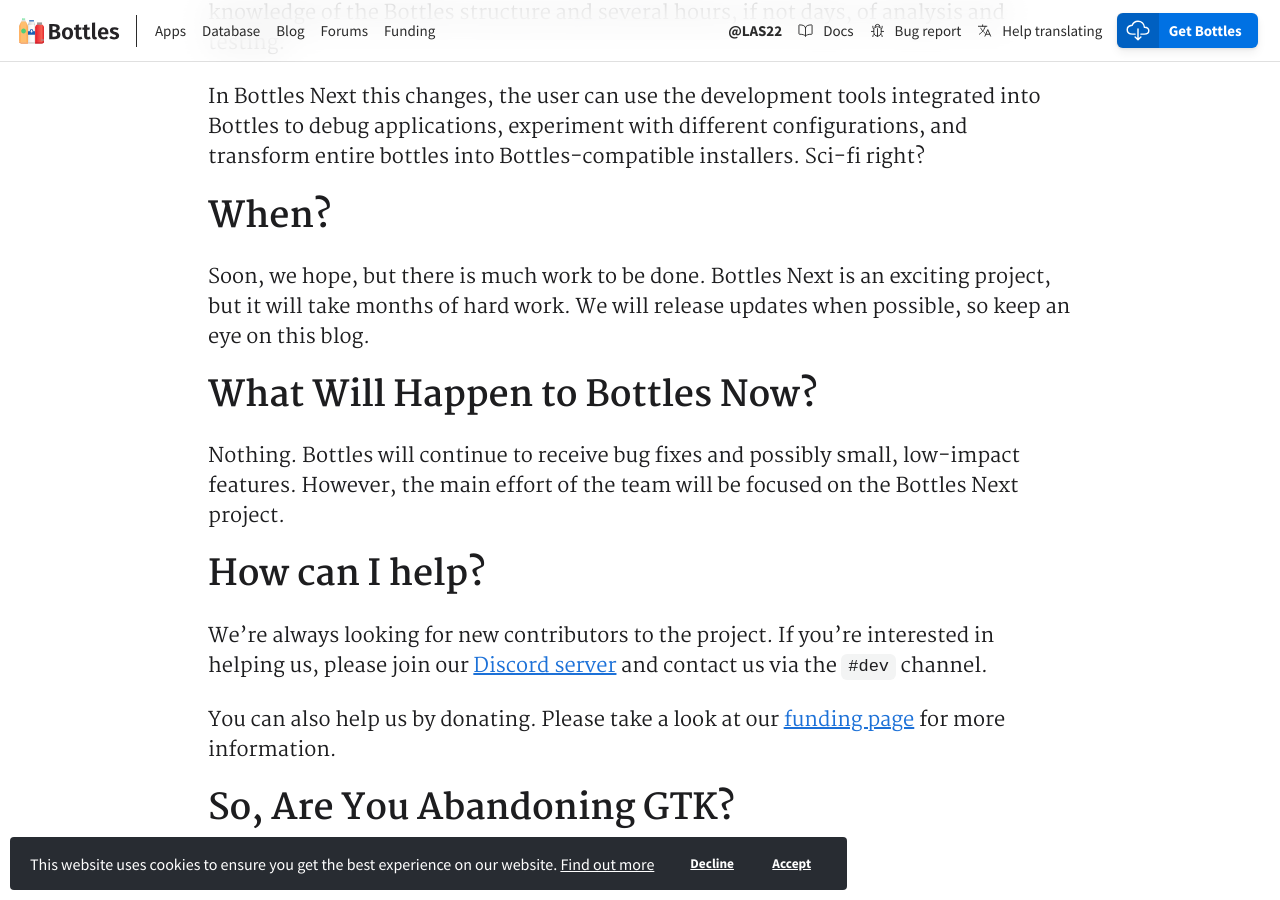
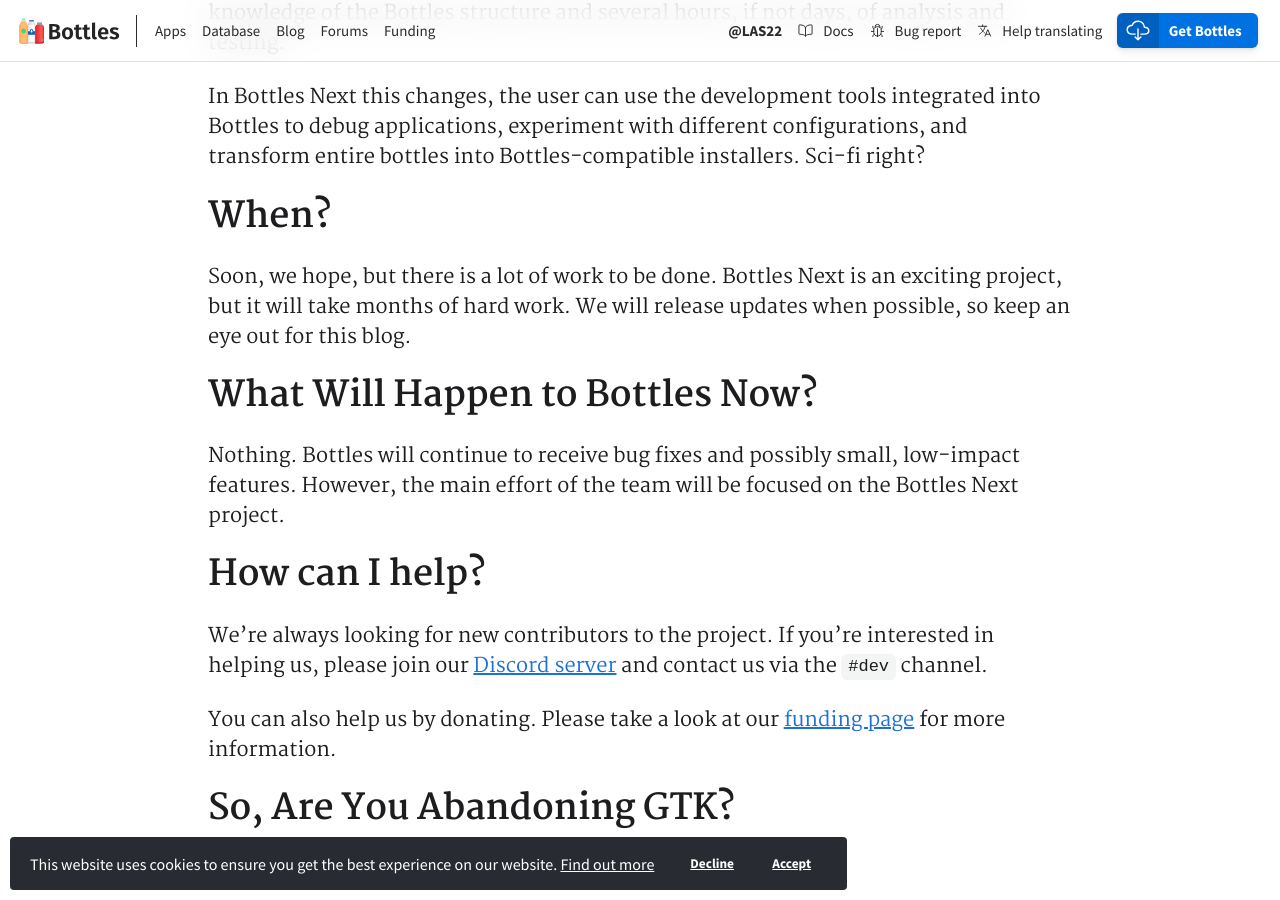
Before and after one commit to bottlesdevs/website, a Jekyll site: the page built from _posts/2023-10-05-bottles-next-a-new-chapter.md, in a window 1280 px wide and 900 px high, scrolled down 10851 px. Built offline with Jekyll 4.4.1, drawn with Linux system fonts in a browser that asks for light colours; nearby versions of some CDN libraries; comment, search, counter and statistics services are not loaded.

Commit message:
Update _posts/2023-10-05-bottles-next-a-new-chapter.md
Co-authored-by: Bart Gravendeel <bgravendeel@proton.me>

```diff
--- a/_posts/2023-10-05-bottles-next-a-new-chapter.md
+++ b/_posts/2023-10-05-bottles-next-a-new-chapter.md
@@ -157,7 +157,7 @@
 
 ## When?
 
-Soon, we hope, but there is much work to be done. Bottles Next is an exciting project, but it will take months of hard work. We will release updates when possible, so keep an eye on this blog.
+Soon, we hope, but there is a lot of work to be done. Bottles Next is an exciting project, but it will take months of hard work. We will release updates when possible, so keep an eye out for this blog.
 
 ## What Will Happen to Bottles Now?
 
```
